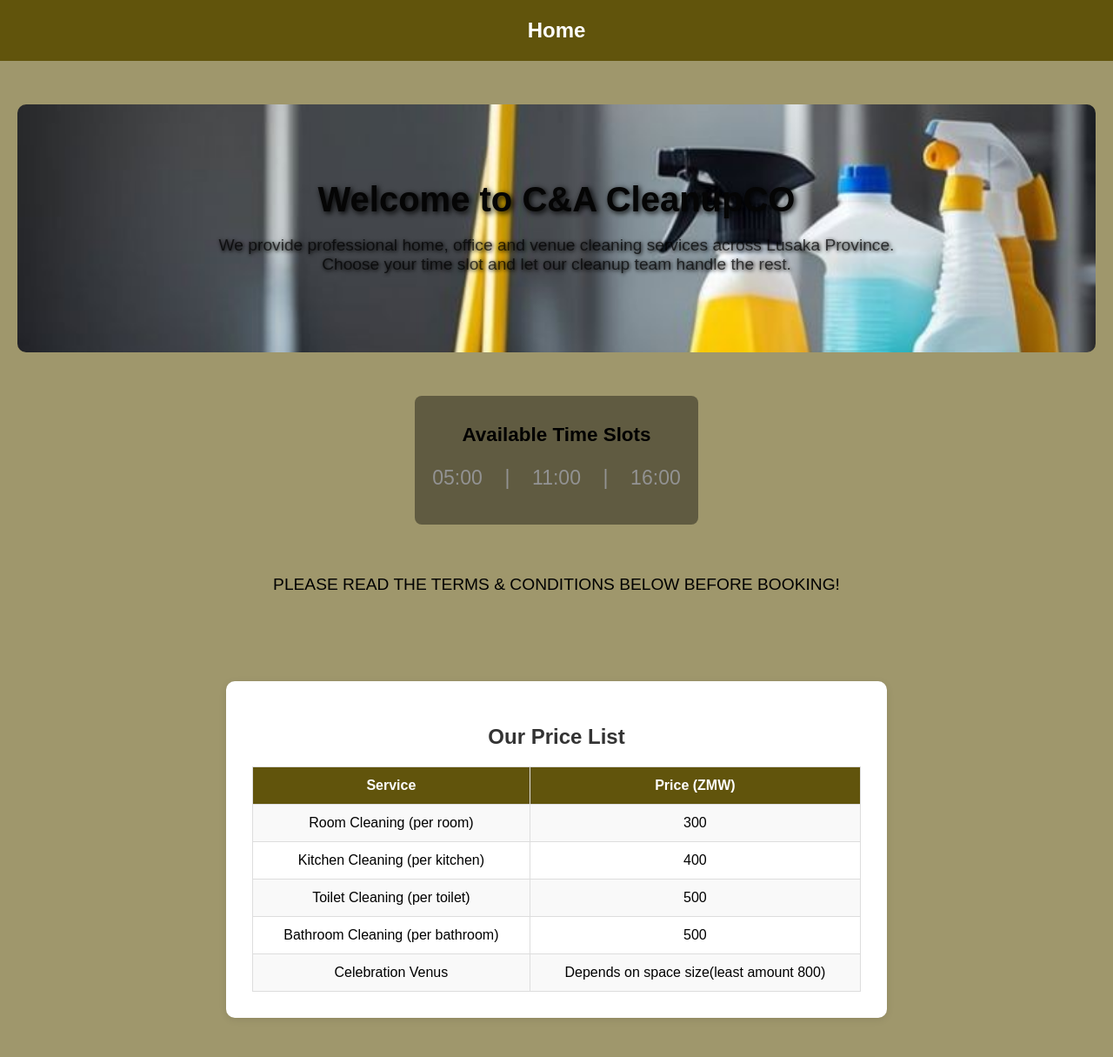
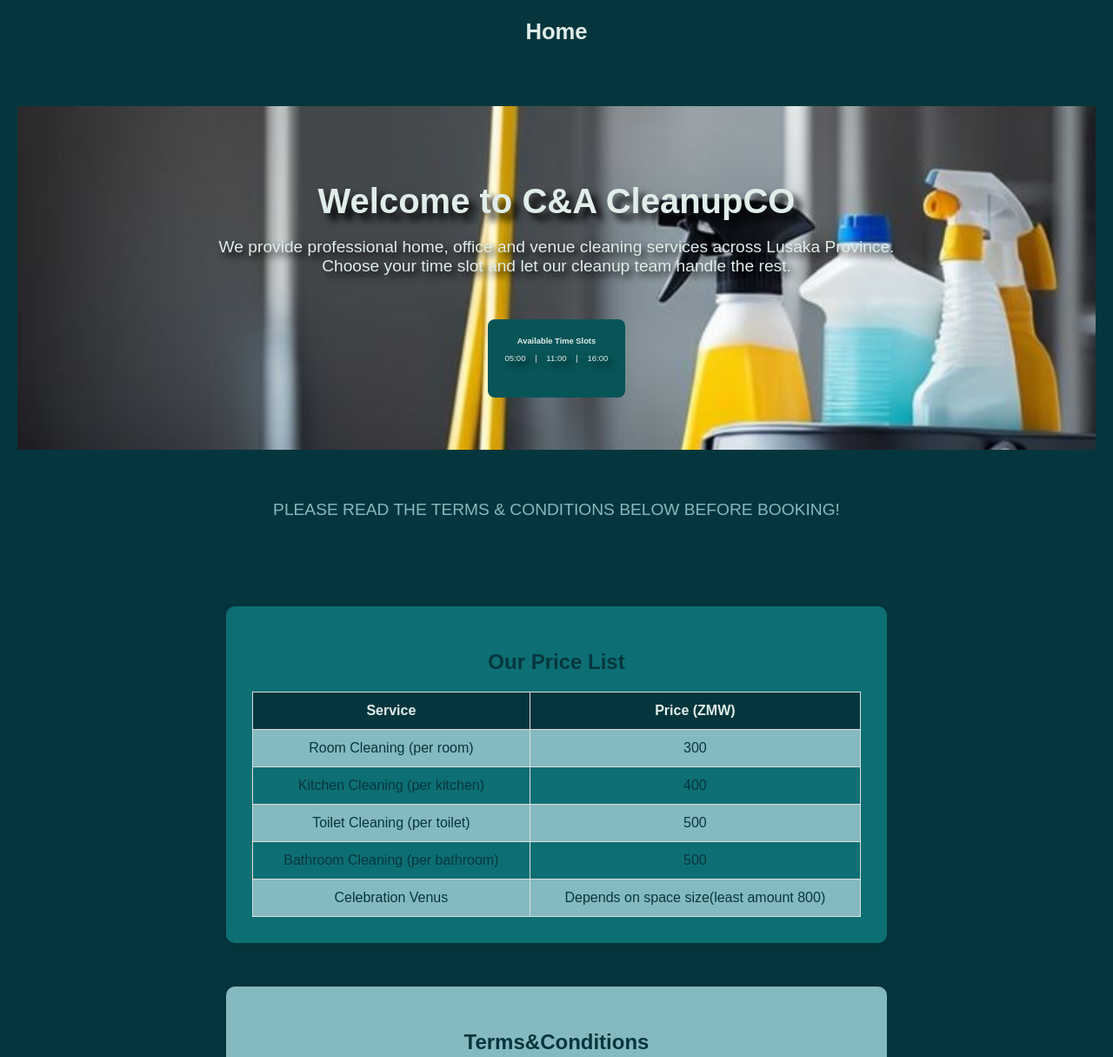
Before and after one commit to Alice43641/CleanupServices, a plain HTML site: page index.html in a window 1280 px wide. Shown: the top 1215 px of the page at 87% size. Drawn offline with Linux system fonts and the light colour scheme.

Commit message:
Update index.html

```diff
--- a/index.html
+++ b/index.html
@@ -7,45 +7,49 @@
   <style>
     body {
       font-family: Arial, sans-serif;
-      background: #61540c9a;
+      background: #06363D;
       margin: 0;
       padding: 0;
     }
     header {
-      background: #61540c;
-      color: white;
       padding: 1px;
       text-align: center;
+    }
+    header h2 {
+      font-size: 1.6em;
+      color: #E0EDE9;
+    }
+    .home-image{
+      background-size: cover;
     }
     .team {
       text-align: center;
       padding: 60px 20px;
-      color: white;
-      background-image: url('team.jpg');
+      color: #E0EDE9;
+      background: url("team.jpg") no-repeat center center;
       background-size: cover;
       background-position: center;
-      border-radius: 10px;
+      border-radius: 1px;
       margin-bottom: 30px;
     }
-
     .team h1 {
       font-size: 2.5em;
       margin-bottom: 15px;
-      text-shadow: 2px 2px 6px rgb(0, 0, 0);
-      color: rgb(5, 5, 5);
+      text-shadow: 8px 8px 8px rgb(0, 0, 0);
+      color: #E0EDE9;
     }
 
     .team p {
       font-size: 1.2em;
-      text-shadow: 1px 1px 4px rgb(0, 0, 0);
-      color: rgba(0, 0, 0, 0.685);
+      text-shadow: 5px 5px 8px rgb(0, 0, 0);
+      color: #E0EDE9;
 
     }
 
     .slots {
       margin-top: 20px;
-      font-size: 1.2em;
-      background: rgba(0,0,0,0.4);
+      font-size: 0.5em;
+      background: #085558;
       display: inline-block;
       padding: 10px 20px;
       border-radius: 8px;
@@ -71,32 +75,32 @@
       color: #61540c;
     }
     .notice {
-      color: black;
+      color: #84BABF;
       margin-top: 3em;
     }
     a {
       display: inline-block;
       padding: 12px 24px;
-      background: #61540c;
-      color: white;
+      background: #0D6F73;
+      color: #E0EDE9;
       text-decoration: none;
       border-radius: 5px;
       font-size: 1.2em;
       transition: background 0.3s;
     }
     a:hover {
-      background: #61540c96;
+      background: #84BABF;
     }
     .pricing {
       max-width: 700px;
       margin: 50px auto;
-      background: white;
+      background: #0D6F73;
       padding: 30px;
       border-radius: 10px;
       box-shadow: 0 2px 8px rgba(0,0,0,0.1);
     }
-    .pricing h2 {
-      color: #333;
+    h2 {
+      color: #06363D;
       margin-bottom: 20px;
     }
     table {
@@ -106,13 +110,13 @@
     .rules {
       max-width: 700px;
       margin: 50px auto;
-      background: white;
+      background: #84BABF;
       padding: 30px;
       border-radius: 10px;
       box-shadow: 0 2px 8px rgba(0,0,0,0.1);
     }
     .rules p {
-      color: black;
+      color: #0D6F73;
     }
     th, td {
       padding: 12px;
@@ -120,11 +124,14 @@
       text-align: center;
     }
     th {
-      background: #61540c;
-      color: white;
+      background: #06363D;
+      color: #E0EDE9;
+    }
+    td {
+      color: #06363D;
     }
     tr:nth-child(even) {
-      background: #f9f9f9;
+      background: #84BABF;
     }
     .btn {
       text-align: center;
@@ -134,8 +141,7 @@
       margin-top: 50px;
       padding: 15px;
       text-align: center;
-      background: #f1f1f1;
-      color: #61540c;
+      color: #84BABF;
     }
 
 /* Global adjustments for small screens */
@@ -216,12 +222,12 @@
     <h1>Welcome to C&A CleanupCO</h1>
     <p>We provide professional home, office and venue cleaning services across Lusaka Province.<br>
       Choose your time slot and let our cleanup team handle the rest.</p>
-  </div>
-  <!-- Available Time Slots -->
+      <!-- Available Time Slots -->
     <div class="slots">
       <h3>Available Time Slots</h3>
       <p>05:00 &nbsp;&nbsp; | &nbsp;&nbsp; 11:00 &nbsp;&nbsp; | &nbsp;&nbsp; 16:00</p>
     </div>
+  </div>
   <div>
     <p class="notice">PLEASE READ THE TERMS & CONDITIONS BELOW BEFORE BOOKING!</p>
   </div>
@@ -260,10 +266,10 @@
   </div>
 
   <div class="rules">
-  <h2>TERMS AND CONDITIONS</h2>
+  <h2>Terms&Conditions</h2>
 
   <p><b>1. Booking Deadline</b><br>
-  All bookings must be made at least <b>5 hours</b> in advance.</p>
+  All bookings must be made at least <b>10 hours</b> in advance.</p>
 
   <p><b>2. Payment Terms</b><br>
   A deposit of <b>50%</b> is required upon booking confirmation.
```
